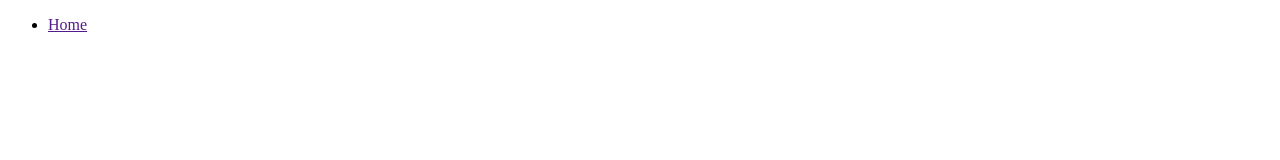
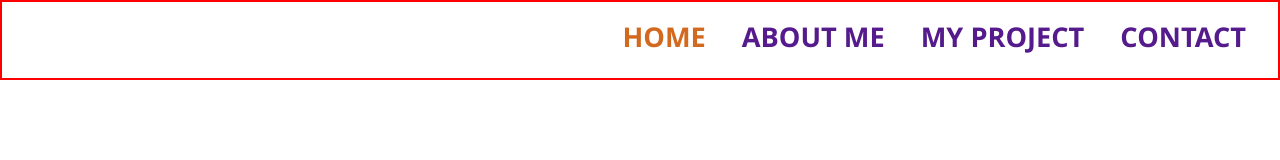
Before and after one commit to KazimAkyol/Thomas-Shelby_project, a plain HTML site: page index.html in a window 1280 px wide. Drawn offline with Linux system fonts and the light colour scheme.

Commit message:
7.commit

```diff
--- a/index.html
+++ b/index.html
@@ -3,16 +3,28 @@
   <head>
     <meta charset="UTF-8" />
     <meta name="viewport" content="width=device-width, initial-scale=1.0" />
+    <link rel="stylesheet" href="./css/main.css">
     <title>Thomas Shelby</title>
   </head>
   <body>
+
+    <!-- HOME NAV -->
 
     <div class="home-bgImg-container">
 
         <nav class="nav">
             <ul class="nav__list">
                 <li class="nav__item">
-                    <a href="" class="nav__link">Home</a>
+                    <a href="" class="nav__link nav__link--active">Home</a>
+                </li>
+                <li class="nav__item">
+                    <a href="" class="nav__link">About Me</a>
+                </li>
+                <li class="nav__item">
+                    <a href="" class="nav__link">My Project</a>
+                </li>
+                <li class="nav__item">
+                    <a href="" class="nav__link">Contact</a>
                 </li>
             </ul>
         </nav>
--- a/scss/components/_nav.scss
+++ b/scss/components/_nav.scss
@@ -0,0 +1,31 @@
+//*****************************************************
+//*   NAV
+//*****************************************************
+
+.nav{
+    border: 2px solid red;
+    padding: 1rem;
+    height: 10vh;
+    &__list{
+        text-align: right;
+        list-style-type: none;
+    }
+    &__item{
+        display: inline;
+        padding: 1rem;
+    }
+    &__link{
+        text-transform: uppercase;
+        text-decoration: none;
+        font-size: 1.7rem;
+        font-family: 'Segoe UI', Tahoma, Geneva, Verdana, sans-serif;
+        font-weight: 750;
+
+        &:hover {
+            color: blueviolet;
+        }
+        &--active{
+            color: chocolate;
+        }
+    }
+}
```
Also changed, not shown: css/main.css, 1 other file.
